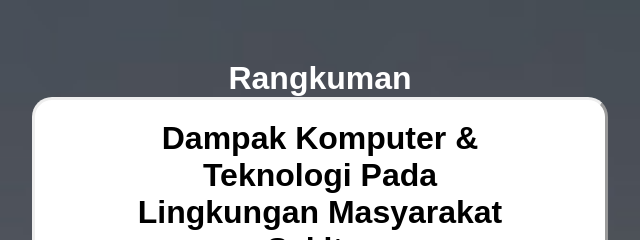
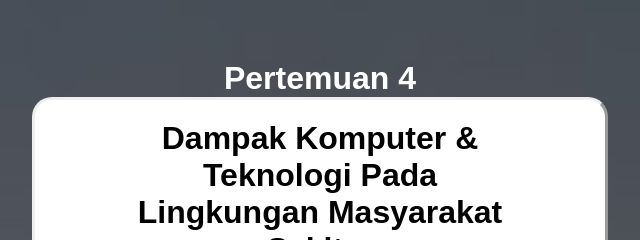
Before and after one commit to mrbani23/rangkuman, a plain HTML site: page pertemuan3.html in a window 1280 px wide. Shown: the top 240 px of the page, 320-960 px from the left. Drawn offline with Linux system fonts and the light colour scheme.

Commit message:
pertemuan

```diff
--- a/pertemuan3.html
+++ b/pertemuan3.html
@@ -120,7 +120,7 @@
         </a>
     </div>
     <div class="isi">
-        <h1>Rangkuman</h1>
+        <h1>Pertemuan 4</h1>
         <div class="rangkuman">
             <div class="isi-rangkuman">
                 <h1>
```
Also changed, not shown: pertemuan1.html (+1 -1 lines), pertemuan2.html (+1 -1 lines), pertemuan4.html (+1 -1 lines).
